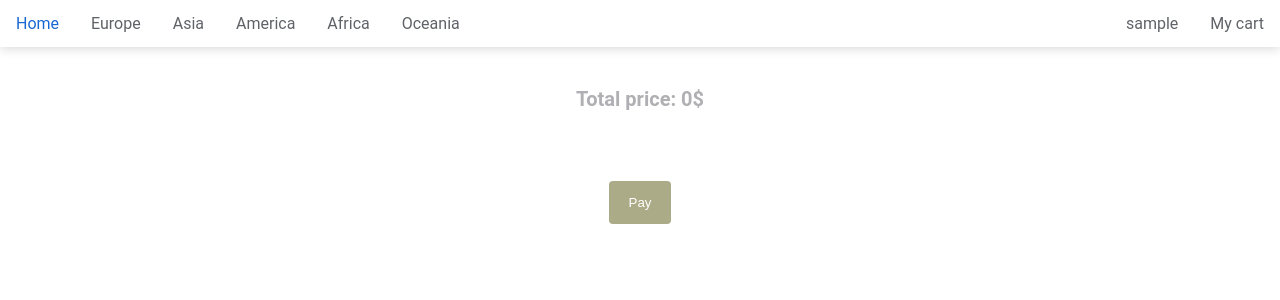
After one commit to nicobousquet/FlaskProject, a Flask app: page /mycart in a window 1280 px wide. The commit adds this page. Shown: the top 300 px of the page. Run offline with Flask 2, Linux system fonts and the light colour scheme; the visitor is signed in with stand-in values (Sample User, id 1); data that the repository does not hold is empty.

Commit message:
Add user cart

```diff
--- a/controllers/MyCart.py
+++ b/controllers/MyCart.py
@@ -1,4 +1,5 @@
-from flask import Flask, render_template, session, url_for, Blueprint
+from flask import Flask, render_template, session, url_for, Blueprint, redirect, request
+from models.CartModel import *
 
 mycart = Blueprint('MyCart', __name__)
 
@@ -9,4 +10,52 @@ def index():
         session['login'] = False
     if 'password' not in session:
         session['password'] = True
-    return render_template('mycart.html')
+
+    if 'email' in session:
+        user_cart = select_item_from_cart(session['email'])
+        cart_total_price = get_cart_total_price(user_cart)
+        return render_template('navbar.html') + render_template('mycart.html', user_cart=user_cart,
+                                                                cart_total_price=cart_total_price)
+    else:
+        return redirect(url_for('MyAccount.index'))
+
+
+def get_cart_total_price(user_cart):
+    cart_price = 0
+    for i in range(len(user_cart)):
+        cart_price += user_cart[i][5]
+    return cart_price
+
+
+@mycart.route('/mycart/add_to_cart/<id>', methods=['POST'])
+def add_to_cart(id):
+    if 'email' in session:
+        price = 100000
+        if request.form['radio_buttons'] == '40x50':
+            price = 29.99
+        elif request.form['radio_buttons'] == '50x70':
+            price = 39.99
+        elif request.form['radio_buttons'] == '60x90':
+            price = 59.99
+        elif request.form['radio_buttons'] == '100x150':
+            price = 79.99
+        elif request.form['radio_buttons'] == '120x180':
+            price = 99.99
+
+        price = price * int(request.form['quantity'])
+        insert_item_into_cart(session['email'], id, request.form['quantity'], request.form['radio_buttons'], price)
+        return redirect(url_for('MyCart.index'))
+    else:
+        return redirect(url_for('MyAccount.index'))
+
+
+@mycart.route('/mycart/remove_item/<poster_id>/<quantity>/<size>')
+def remove_item(poster_id, quantity, size):
+    delete_item(session['email'], poster_id, quantity, size)
+    return redirect(url_for('my_cart'))
+
+
+@mycart.route('/mycart/remove_all_items')
+def remove_all_items():
+    delete_all()
+    return redirect(url_for('my_cart'))
--- a/controllers/Navbar.py
+++ b/controllers/Navbar.py
@@ -15,7 +15,7 @@ def login():
     user = select_user_by_email_and_password(email, password)
     if user:
         session['login'] = user[0][0]
-        session['email'] = user[0][3]
+        session['email'] = user[0][2]
         session['password'] = True
     else:
         session['password'] = False
--- /dev/null
+++ b/models/CartModel.py
@@ -0,0 +1,38 @@
+from models.db_config import db_connect
+
+
+def insert_item_into_cart(email_user, photo_id, quantity, size, price):
+    connection = db_connect('root', 'root', 'localhost', 'php_db')
+    cursor = connection.cursor()
+    query = "INSERT INTO Cart (email_user, photo_id, quantity, size, price) VALUES (%s, %s, %s, %s, %s)"
+    cursor.execute(query, (email_user, photo_id, quantity, size, price))
+    connection.commit()
+    connection.close()
+
+
+def select_item_from_cart(email):
+    connection = db_connect('root', 'root', 'localhost', 'php_db')
+    cursor = connection.cursor()
+    query = "SELECT * FROM Cart INNER JOIN Photos ON Photos.id = Cart.photo_id WHERE email_user = %s"
+    cursor.execute(query, (email,))
+    result = cursor.fetchall()
+    connection.close()
+    return result
+
+
+def delete_item(email, id, quantity, size):
+    connection = db_connect('root', 'root', 'localhost', 'php_db')
+    cursor = connection.cursor()
+    query = "DELETE FROM Cart WHERE email_user = %s AND photo_id = %s AND quantity = %s AND size = %s LIMIT 1"
+    cursor.execute(query, (email, id, quantity, size))
+    connection.commit()
+    connection.close()
+
+
+def delete_all():
+    connection = db_connect('root', 'root', 'localhost', 'php_db')
+    cursor = connection.cursor()
+    query = "TRUNCATE TABLE Cart"
+    cursor.execute(query)
+    connection.commit()
+    connection.close()
--- /dev/null
+++ b/templates/mycart.html
@@ -0,0 +1,105 @@
+<!DOCTYPE html>
+<html xmlns="http://www.w3.org/1999/html" , lang="en">
+<head>
+	<meta charset="UTF-8">
+	<title>My cart</title>
+	<script src="https://ajax.googleapis.com/ajax/libs/jquery/3.6.0/jquery.min.js"></script>
+	<style>
+		.flex_container {
+			border-radius: 0px;
+			display: flex;
+			flex-direction: column;
+			overflow: hidden;
+			background-color: #f8f8f8;
+			margin: 1px;
+		}
+
+		li span1 {
+			/*background-color: #EFF4C5;*/
+
+		}
+
+		.photos {
+			list-style-type: none;
+			text-align: center;
+			font-size: 20px;
+			display: inline;
+			display: flex;
+			flex-direction: row;
+			align-self: center;
+			padding: 10px;
+			margin: 10px;
+			border-radius: 0px;
+			display: block;
+			width: 300px;
+			height: 150px;
+			writing-mode: vertical-lr;
+			writing-mode: horizontal-tb;
+			text-align: left;
+		}
+
+		img {
+			max-width: 100%;
+			max-height: 100%;
+			border-radius: 10px;
+			transition: transform 1s;
+		}
+
+		.font {
+			font-family: "Google Sans", Roboto, Arial, sans-serif;
+			font-weight: 600;
+			color: #b0b0b4;
+		}
+
+		input[type=text], input[type=email], input[type=password], select {
+			padding: 6px 8px;
+			margin: 15px 10px 0 0;
+			display: inline-block;
+			border: 1px solid #ccc;
+			border-radius: 4px;
+			box-sizing: border-box;
+			width: 100%;
+		}
+
+		input[type=button] {
+			background-color: #abac87;
+			color: white;
+			padding: 14px 20px;
+			margin: 50px 0;
+			border: none;
+			border-radius: 4px;
+			cursor: pointer;
+		}
+
+		input:enabled[type=button]:hover {
+			background-color: rgb(25 24 24 / 16%)
+		}
+	</style>
+</head>
+<body>
+{% for item in user_cart %}
+    <div class="flex_container font">
+        <div style="display: flex; flex-direction: row">
+            <div class="photos">
+                <a href="{{ url_for('PosterDescription.index', id=item[0]) }}"><img src="{{ item[8] }}" alt=""></a>
+            </div>
+            <div class="photos">
+                <p style="">{{ item[7] }} #{{ item[0] }}<br></p>
+                <p style="">Quantity: {{ item[3] }}<br></p>
+                <p style="">Size (cm): {{ item[4] }}<br></p>
+            </div>
+            <div class="photos">
+                <p style="">Price: {{ item[5] }}$<br></p>
+            </div>
+            <div class="photos font">
+                <a href="{{ url_for('MyCart.remove_item', poster_id=item[0], quantity=item[3], size=item[4]) }}" style="font-size: small; float: right">Remove from cart</a>
+            </div>
+        </div>
+    </div>
+{% endfor %}
+<div class="photos" style="text-align: center">
+    <p class="font">Total price: {{ cart_total_price }}$</p>
+    <a href=""><input type="button" value="Pay"/></a>
+</div>
+</body>
+</html>
--- a/templates/posterdescription.html
+++ b/templates/posterdescription.html
@@ -151,7 +151,7 @@
 			<div style="margin-bottom: 50px">
 				<label for="size_form" class="font">Size (cm):</label>
 				<form id="size_form" name="size_form"
-					  action=""
+					  action="{{url_for('MyCart.add_to_cart', id=photo[0][0])}}"
 					  method="post" style="display: flex; flex-direction: column">
 					<div>
 						<div class="button">
```
